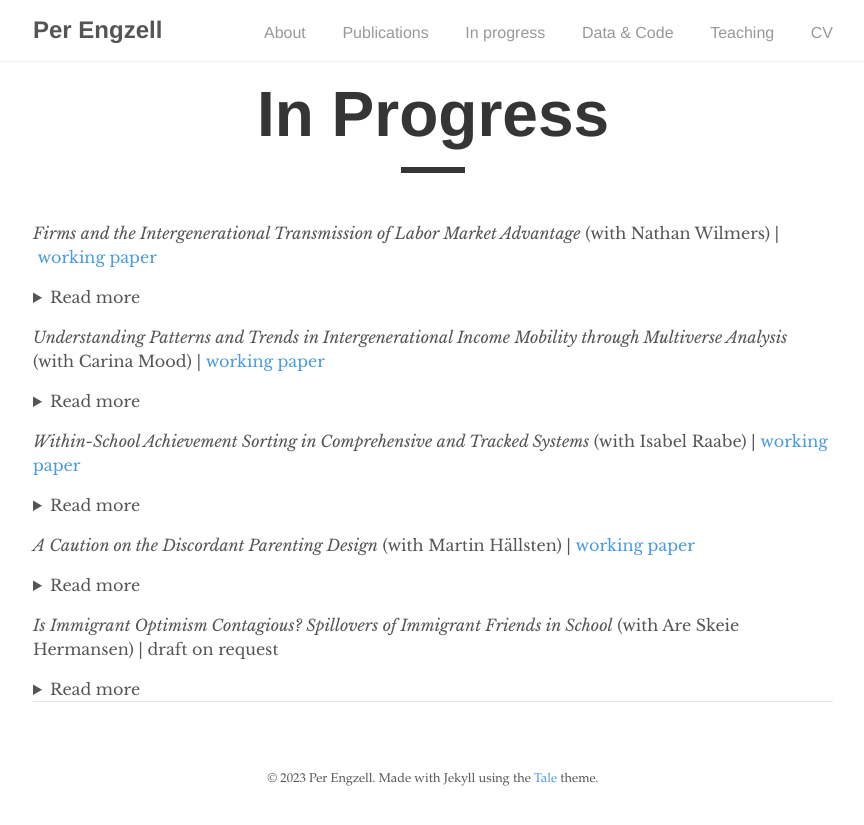
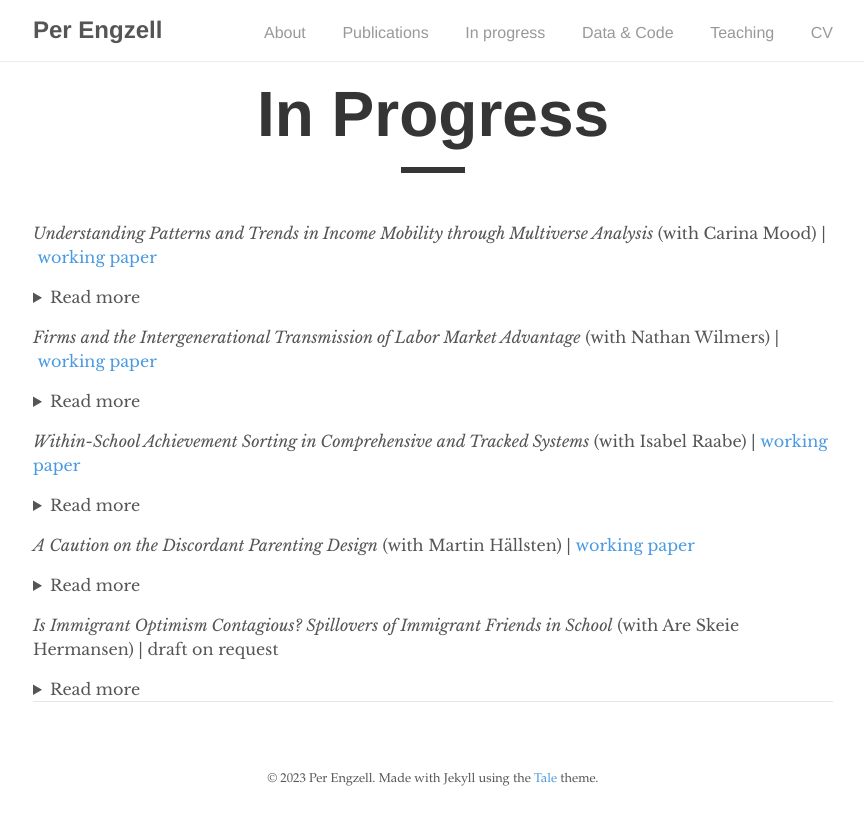
Before and after one commit to pengzell/pengzell.github.io, a Jekyll site: the page built from _pages/inprogress.md, in a window 1280 px wide. Shown: the top 825 px of the page, without its empty margins (207-1071 px from the left). Built offline with Jekyll 4.4.1, drawn with Linux system fonts in a browser that asks for light colours.

Commit message:
Update inprogress.md

```diff
--- a/_pages/inprogress.md
+++ b/_pages/inprogress.md
@@ -5,16 +5,16 @@ author: "Per Engzell"
 permalink: /inprogress/
 ---
 
+*Understanding Patterns and Trends in Income Mobility through Multiverse Analysis* (with Carina Mood) | [working paper](https://osf.io/preprints/socarxiv/gd2t6)
+<details>
+<summary>Read more</summary>
+Rising inequalities in rich countries have led to concerns that the economic ladder is getting harder to climb. It is well established that intergenerational income mobility is lower in countries with high inequality, but research on trends in mobility finds conflicting results. Motivated by this uncertainty, we ask: how important are choices of specification for levels and trends in intergenerational income associations? We use Swedish data on cohorts born 1958--1977 and their parents. Varying how, when and for whom income is measured, we estimate 1,658,880 different associations (82,944 specifications across 20 cohorts). Our results reveal that model choice is an underrecognized source of variation in intergenerational mobility research. The most consistent contributor to trends is the advancement of women in the labor market, which leads to increased persistence in women’s earnings and the family income of both men and women. Depending on specification, it is possible to conclude that income mobility is increasing, decreasing, or remaining flat. Despite variability, our results are broadly consistent with the received view that the level of mobility in Sweden is high in a comparative perspective.
+</details>
+
 *Firms and the Intergenerational Transmission of Labor Market Advantage* (with Nathan Wilmers) | [working paper](https://osf.io/preprints/socarxiv/mv3e9)
 <details>
 <summary>Read more</summary>
 Recent research finds that pay inequality stems both from firm pay-setting and from workers’ individual characteristics. Yet, intergenerational mobility research remains focused on transmission of individual traits, and has failed to test how firms shape the inheritance of inequality. We study this question using three decades of Swedish population register data, and decompose the intergenerational earnings correlation into firm pay premiums and stable worker effects. One quarter of the intergenerational earnings correlation at midlife is explained by sorting between firms with unequal pay. Employer or industry inheritance account for a surprisingly small share of this firm-based earnings transmission. Instead, children from high-income backgrounds benefit from matching with high-paying firms irrespective of the sources of parents’ earnings advantage. Our analysis reveals how an imperfectly competitive labor market provides an opening for skill-based rewards in one generation to become class-based advantages in the next.
-</details>
-
-*Understanding Patterns and Trends in Intergenerational Income Mobility through Multiverse Analysis* (with Carina Mood) | [working paper](https://osf.io/preprints/socarxiv/gd2t6)
-<details>
-<summary>Read more</summary>
-Rising inequalities in rich countries have led to concerns that the economic ladder is getting harder to climb. It is well established that intergenerational income mobility is lower in countries with high inequality, but research on trends in mobility finds conflicting results. Motivated by this uncertainty, we ask: how important are choices of specification for levels and trends in intergenerational income associations? We use Swedish data on cohorts born 1958--1977 and their parents. Varying how, when and for whom income is measured, we estimate 1,658,880 different associations (82,944 specifications across 20 cohorts). Our results reveal that model choice is an underrecognized source of variation in intergenerational mobility research. The most consistent contributor to trends is the advancement of women in the labor market, which leads to increased persistence in women’s earnings and the family income of both men and women. Depending on specification, it is possible to conclude that income mobility is increasing, decreasing, or remaining flat. Despite variability, our results are broadly consistent with the received view that the level of mobility in Sweden is high in a comparative perspective.
 </details>
 
 *Within-School Achievement Sorting in Comprehensive and Tracked Systems* (with Isabel Raabe) | [working paper](https://osf.io/preprints/socarxiv/x6cbt)
```
